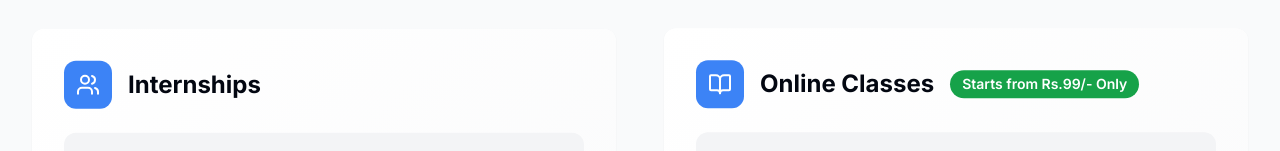
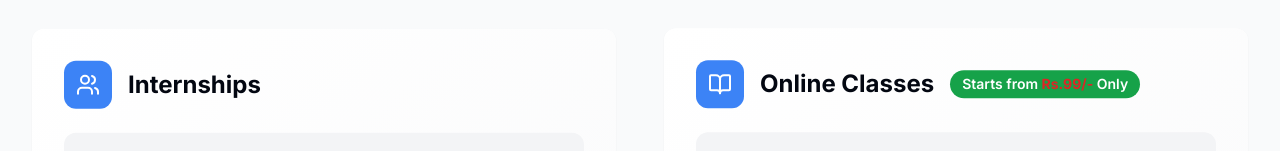
Before and after one commit to kumaran-devil/keepgonsite, a React (Vite) app: page /students in a window 1280 px wide. Shown: the part 307-458 px from the top of the page. Built offline with nearby package versions, Linux system fonts and the light colour scheme.

Commit message:
Update Students.tsx

```diff
--- a/src/components/Students.tsx
+++ b/src/components/Students.tsx
@@ -105,7 +105,7 @@ const Students = () => {
                 </div>
                 <h3 className="text-2xl font-bold text-foreground">Online Classes</h3>
                 <span className="ml-4 px-3 py-1 bg-success text-success-foreground text-sm font-semibold rounded-full">
-                  Starts from Rs.99/- Only
+                  Starts from <span className="text-red-600 font-bold">Rs.99/-</span> Only
                 </span>
               </div>
 
```
